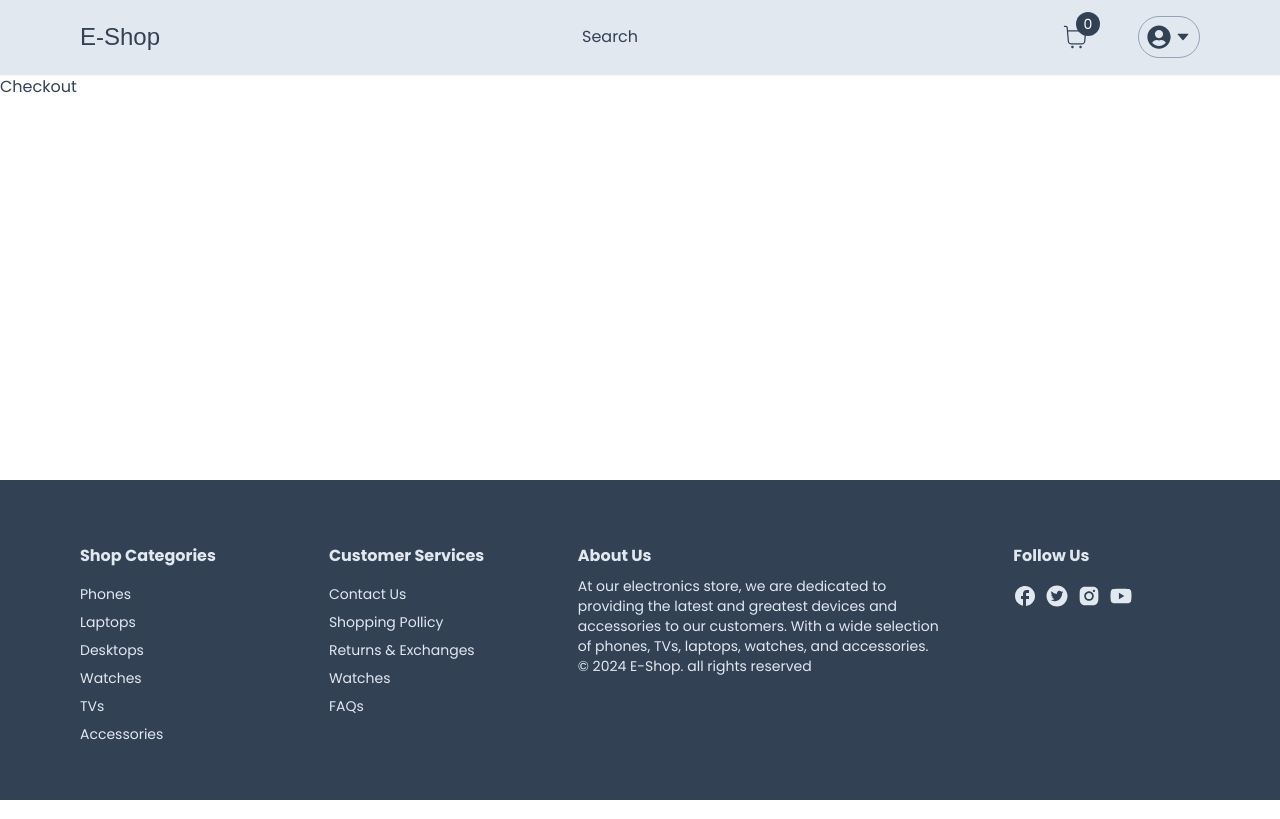
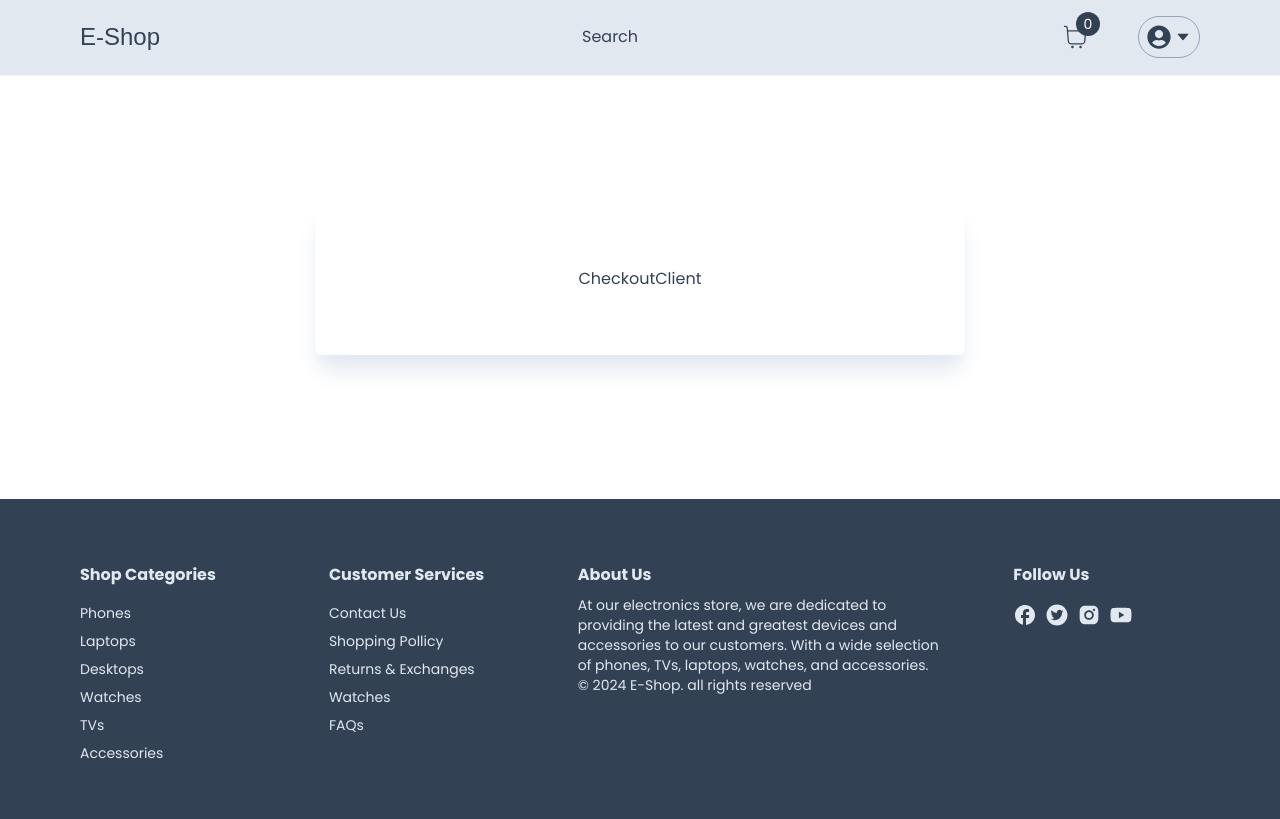
Before and after one commit to Alek30k/E-shop, a Next.js app: page /checkout in a window 1280 px wide. Built offline with nearby package versions, Linux system fonts and the light colour scheme; no server answers; a web font is replaced by a local one.

Commit message:
last commit

```diff
--- a/app/checkout/CheckoutClient.tsx
+++ b/app/checkout/CheckoutClient.tsx
@@ -1,5 +1,5 @@
 const CheckoutClient = () => {
-  return <>CheckoutClient</>;
+  return <div className="p-8">CheckoutClient</div>;
 };
 
 export default CheckoutClient;
--- a/app/checkout/page.tsx
+++ b/app/checkout/page.tsx
@@ -1,5 +1,17 @@
+import Container from "../components/Container";
+import FormWrap from "../components/FormWrap";
+import CheckoutClient from "./CheckoutClient";
+
 const Checkout = () => {
-  return <>Checkout</>;
+  return (
+    <div className="p-8">
+      <Container>
+        <FormWrap>
+          <CheckoutClient />
+        </FormWrap>
+      </Container>
+    </div>
+  );
 };
 
 export default Checkout;
```
